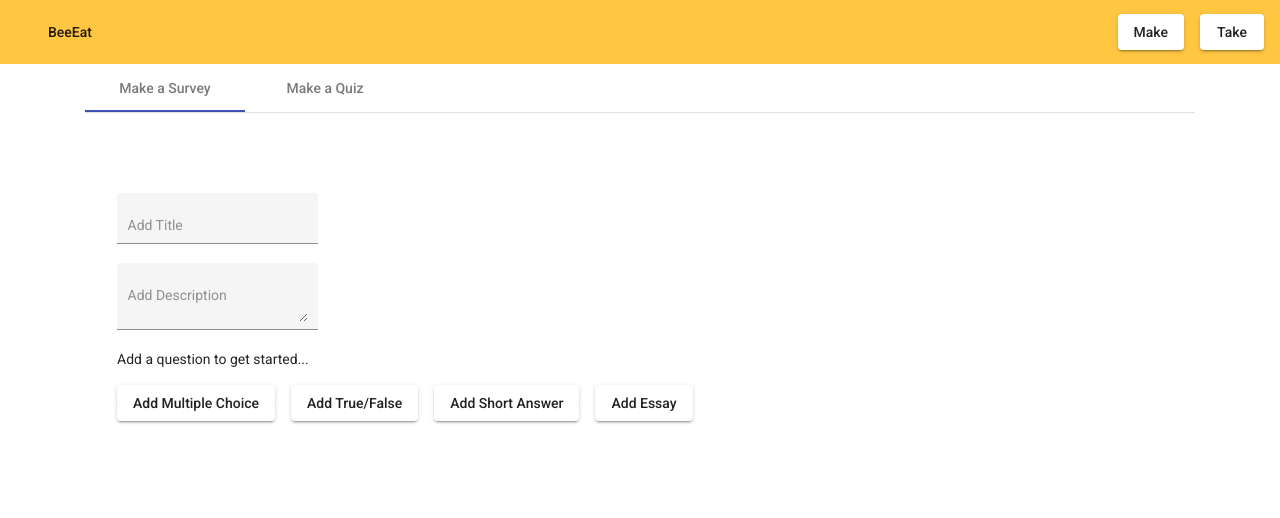
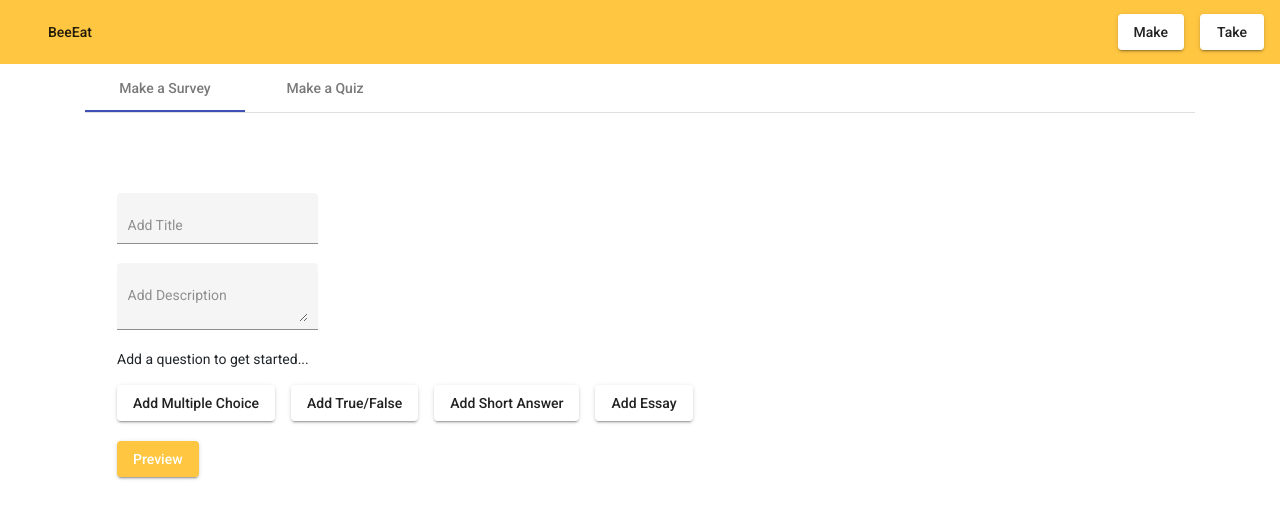
Before and after one commit to Angelina-Zaccaria/BeeEat, an Angular app: page /make in a window 1280 px wide. Shown: the top 518 px of the page. Built offline with nearby package versions, Linux system fonts and the light colour scheme.

Commit message:
make survey changes with preview

```diff
--- a/src/app/make-survey/make-survey.component.html
+++ b/src/app/make-survey/make-survey.component.html
@@ -147,7 +147,9 @@
     <button mat-raised-button (click)="addMultipleChoice()">Add Multiple Choice</button>
     <button mat-raised-button (click)="addTrueFalse()">Add True/False</button>
     <button mat-raised-button (click)="addShortAnswer()">Add Short Answer</button>
-    <button mat-raised-button (click)="addEssay()">Add Essay</button>
+    <button mat-raised-button (click)="addEssay()">Add Essay</button><br>
+    <br>
+    <a mat-raised-button [routerLink]="['preview']" id="preview">Preview</a>
     <!-- Add submit button -->
 
 </div>
--- a/src/app/make-survey/make-survey.component.scss
+++ b/src/app/make-survey/make-survey.component.scss
@@ -6,3 +6,8 @@ button {
     margin-top: 2rem;
     margin-bottom: 1rem;
   }
+
+  #preview {
+    background-color: #ffc642;
+    color: white;
+  }
```
